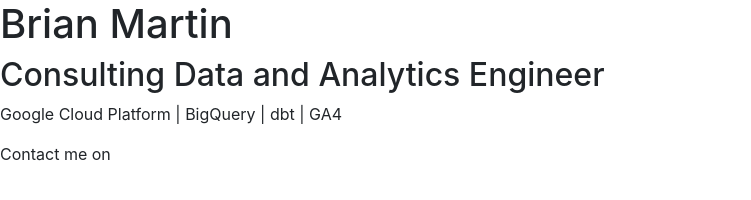
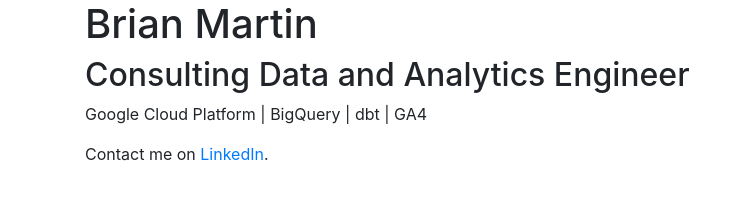
Before and after one commit to bs-martin/bsmartin-com, a plain HTML site: page index.html in a window 1280 px wide. Shown: the whole page, without its empty margins (0-751 px from the left). Drawn offline with nearby package versions, Linux system fonts and the light colour scheme.

Commit message:
Update index.html

```diff
--- a/index.html
+++ b/index.html
@@ -4,9 +4,11 @@
 <script src="https://cdn.jsdelivr.net/npm/bootstrap@4.1.3/dist/js/bootstrap.min.js" integrity="sha384-ChfqqxuZUCnJSK3+MXmPNIyE6ZbWh2IMqE241rYiqJxyMiZ6OW/JmZQ5stwEULTy" crossorigin="anonymous"></script>
 </head>
 <body>
-  <h1>Brian Martin</h1>
-  <h2>Consulting Data and Analytics Engineer</h2>
-  <p>Google Cloud Platform | BigQuery | dbt | GA4</p>
-  <p>Contact me on <a href="https://www.linkedin.com/in/bs-martin/'>LinkedIn</a>.</p>
+  <div class="container">
+    <h1>Brian Martin</h1>
+    <h2>Consulting Data and Analytics Engineer</h2>
+    <p>Google Cloud Platform | BigQuery | dbt | GA4</p>
+    <p>Contact me on <a href="https://www.linkedin.com/in/bs-martin/">LinkedIn</a>.</p>
+  </div>
 </body>
 </html>
```
